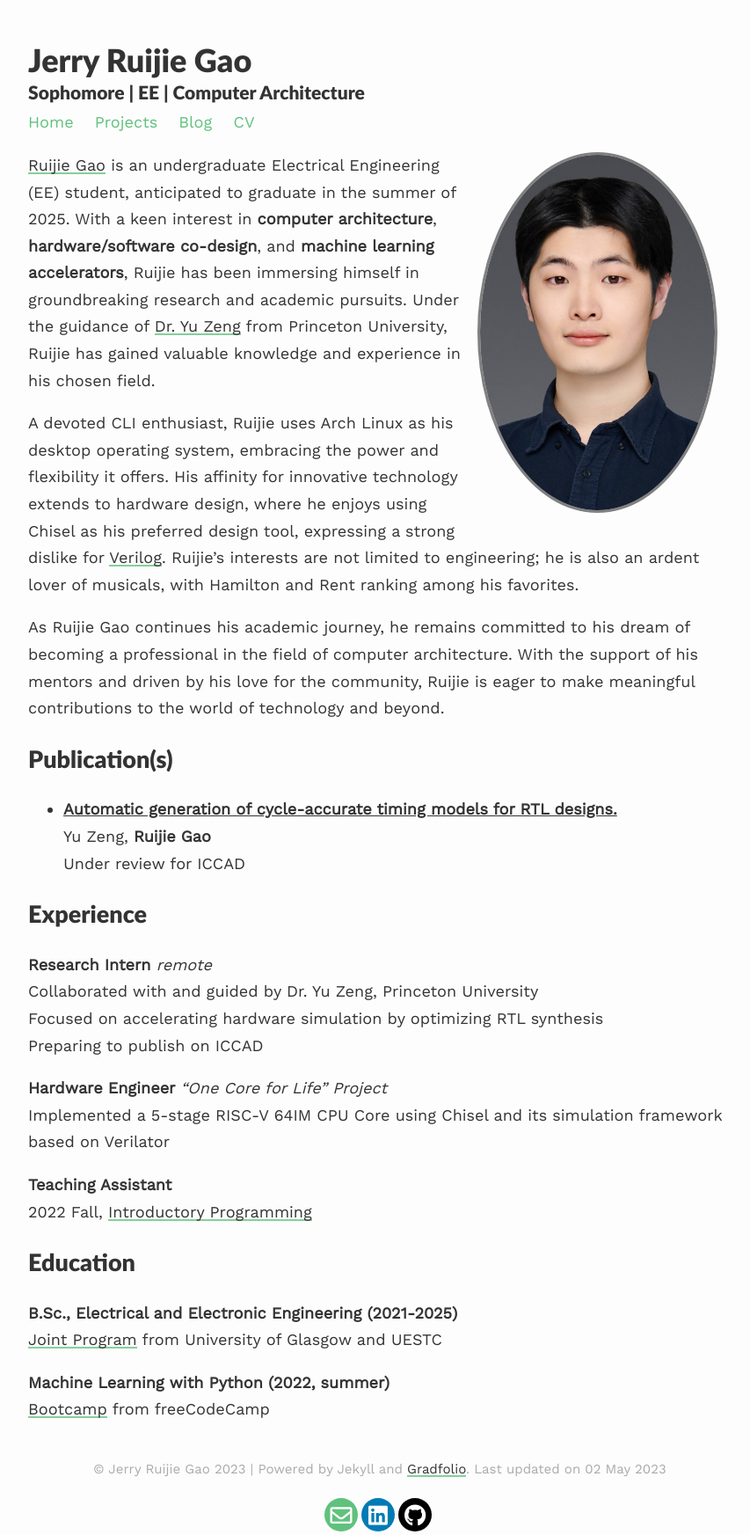
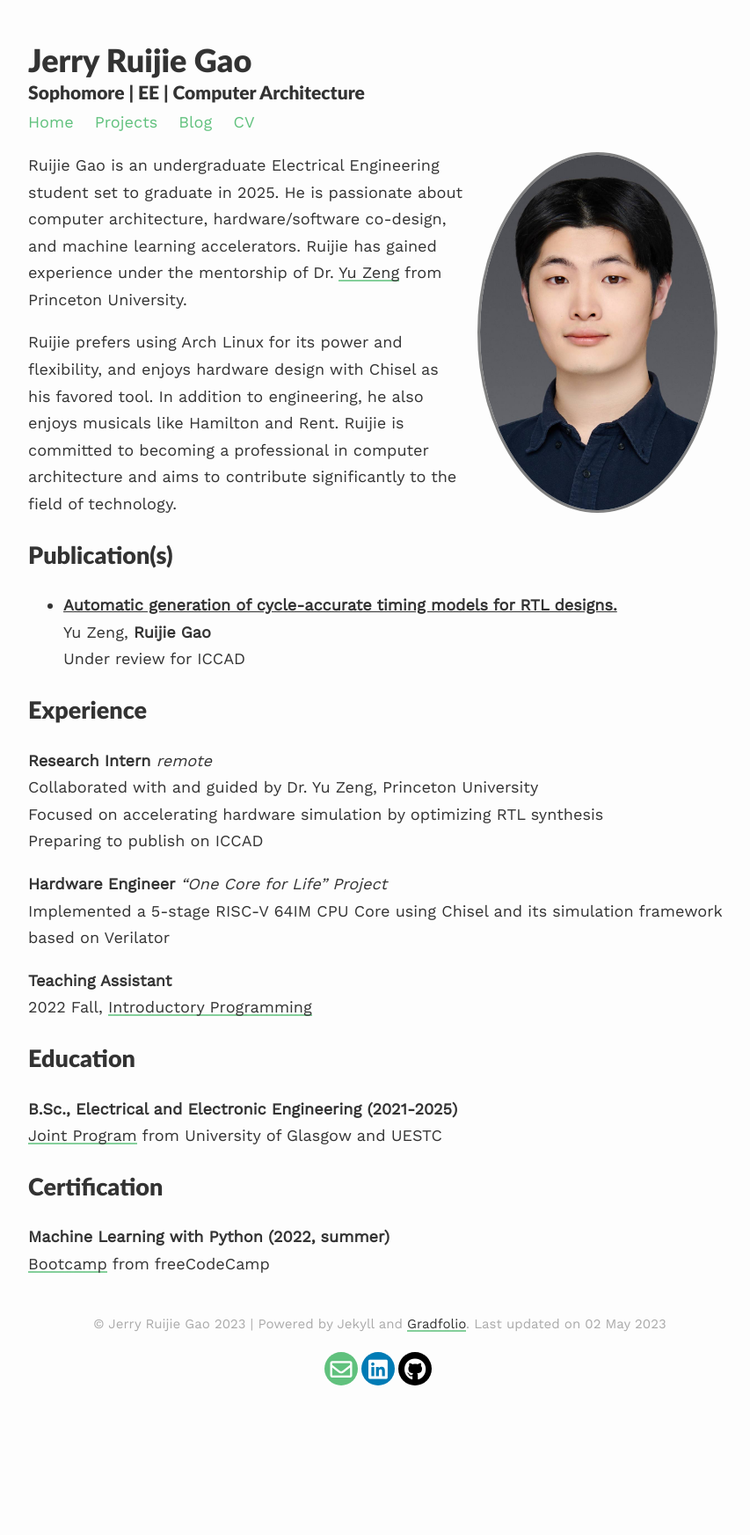
Before and after one commit to wuliJerry/vitae, a Jekyll site: the page built from index.md, in a window 1280 px wide. Shown: the whole page at 88% size, without its empty margins (208-1061 px from the left). Built offline with Jekyll 4.4.1, drawn with Linux system fonts in a browser that asks for light colours; nearby versions of some CDN libraries; after the commit the page ends 1579 px from its top, so only the background shows below that.

Commit message:
Simplify the PS

```diff
--- a/index.md
+++ b/index.md
@@ -7,11 +7,10 @@
 published: true
 ---
 
-[Ruijie Gao](.) is an undergraduate Electrical Engineering (EE) student, anticipated to graduate in the summer of 2025. With a keen interest in **computer architecture**, **hardware/software co-design**, and **machine learning accelerators**, Ruijie has been immersing himself in groundbreaking research and academic pursuits. Under the guidance of [Dr. Yu Zeng](https://yuzeng2333.github.io) from Princeton University, Ruijie has gained valuable knowledge and experience in his chosen field.
 
-A devoted CLI enthusiast, Ruijie uses Arch Linux as his desktop operating system, embracing the power and flexibility it offers. His affinity for innovative technology extends to hardware design, where he enjoys using Chisel as his preferred design tool, expressing a strong dislike for [Verilog](http://danluu.com/why-hardware-development-is-hard/). Ruijie's interests are not limited to engineering; he is also an ardent lover of musicals, with Hamilton and Rent ranking among his favorites.
+Ruijie Gao is an undergraduate Electrical Engineering student set to graduate in 2025. He is passionate about computer architecture, hardware/software co-design, and machine learning accelerators. Ruijie has gained experience under the mentorship of Dr. [Yu Zeng](https://yuzeng2333.github.io) from Princeton University.
 
-As Ruijie Gao continues his academic journey, he remains committed to his dream of becoming a professional in the field of computer architecture. With the support of his mentors and driven by his love for the community, Ruijie is eager to make meaningful contributions to the world of technology and beyond.
+Ruijie prefers using Arch Linux for its power and flexibility, and enjoys hardware design with Chisel as his favored tool. In addition to engineering, he also enjoys musicals like Hamilton and Rent. Ruijie is committed to becoming a professional in computer architecture and aims to contribute significantly to the field of technology.
 
 ## Publication(s)
 - <u><b>Automatic generation of cycle-accurate timing models for RTL designs.</b></u>
@@ -37,5 +36,6 @@
 [Joint Program](https://www.gla.ac.uk/undergraduate/degrees/electronicselectricaluestc/) from University of Glasgow and UESTC
 
 
+## Certification
 **Machine Learning with Python (2022, summer)**
 [Bootcamp](https://www.freecodecamp.org/learn/machine-learning-with-python/) from freeCodeCamp
```
